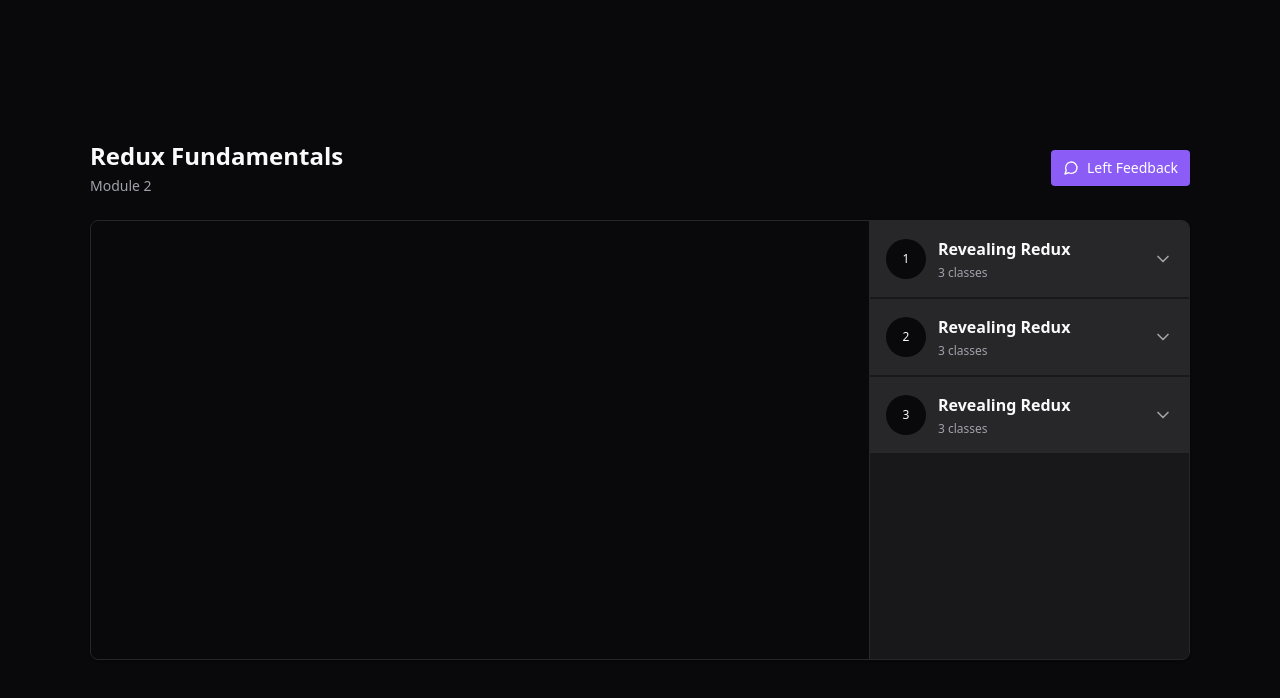
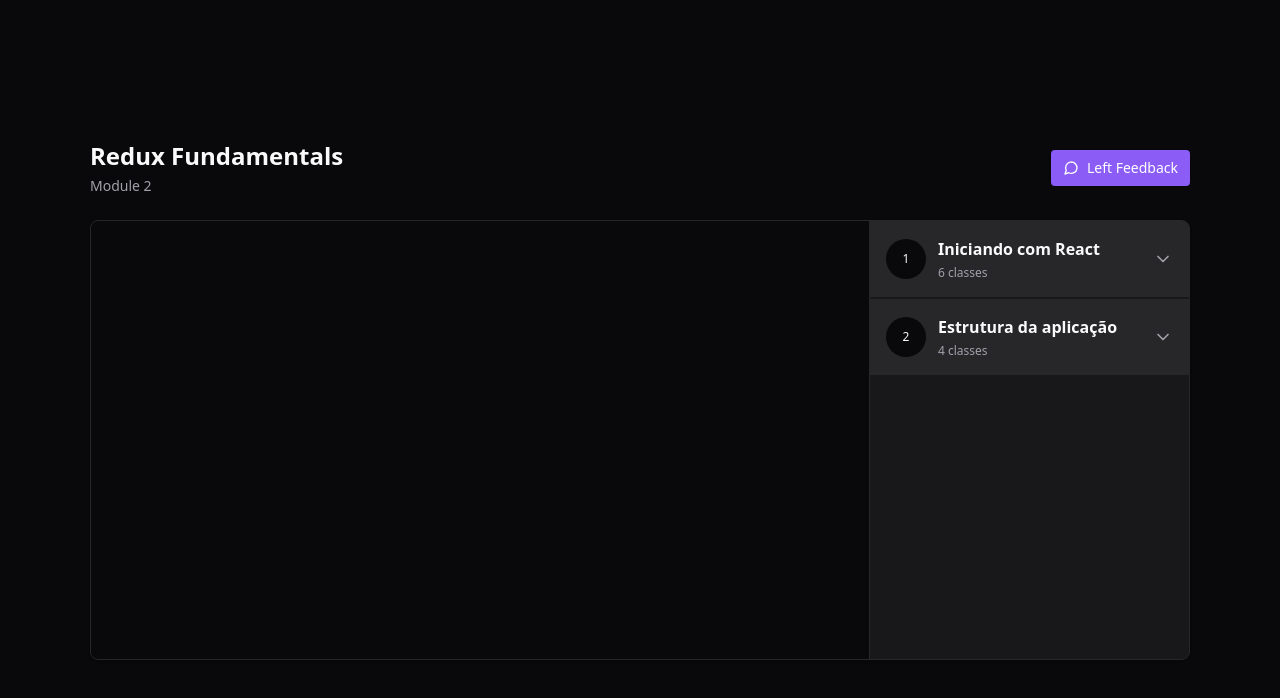
Before and after one commit to lucaspaulodev/react-readux-zustand, a React (Vite) app: page / in a window 1280 px wide. Shown: the top 698 px of the page. Built offline with nearby package versions, Linux system fonts and the light colour scheme; the HTML template or start-up script is replaced by a standard one.

Commit message:
Making the playerSlice and play action be used by components.

```diff
--- a/src/components/Lesson.tsx
+++ b/src/components/Lesson.tsx
@@ -3,11 +3,12 @@
 interface LessonProps {
     title: string;
     duration: string;
+    onPlay: () => void
 }
 
-export function Lesson({title, duration}: LessonProps) {
+export function Lesson({title, duration, onPlay}: LessonProps) {
     return (
-        <button className="flex items-center gap-3 text-sm text-zinc-400">
+        <button onClick={onPlay} className="flex items-center gap-3 text-sm text-zinc-400">
             <Video className="w-4 h-4 text-zinc-500"/>
             <span>{title}</span>
             <span className="ml-auto font-mono text-xs text-zinc-500">{duration}</span>
--- a/src/components/Module.tsx
+++ b/src/components/Module.tsx
@@ -1,6 +1,9 @@
 import * as Collapsible from '@radix-ui/react-collapsible';
 import { ChevronDown } from "lucide-react";
 import { Lesson } from "./Lesson";
+import { useAppSelector } from '../store';
+import { useDispatch } from 'react-redux';
+import { play } from '../store/slices/player';
 
 interface ModuleProps {
     moduleIndex: number;
@@ -10,6 +13,10 @@
 }
 
 export function Module({moduleIndex, title, amoutOfLessons}: ModuleProps) {
+    const lessons = useAppSelector(state => state.player.course.modules[moduleIndex].lessons)
+
+    const dispatch = useDispatch()
+
     return (
         <Collapsible.Root className="group">
             <Collapsible.Trigger className="flex w-full items-center gap-3 bg-zinc-800 p-4">
@@ -28,9 +35,16 @@
             </Collapsible.Trigger>
         <Collapsible.Content>
             <nav className="relative flex flex-col gap-4 p-6">
-                <Lesson title={'Redux Fundamentals'} duration={'09:13'}/>
-                <Lesson title={'Redux Fundamentals'} duration={'09:13'}/>
-                <Lesson title={'Redux Fundamentals'} duration={'09:13'}/>
+                {lessons.map((lesson, lessonIndex) => {
+                    return (
+                        <Lesson
+                            key={lesson.id}
+                            title={lesson.title}
+                            duration={lesson.duration}
+                            onPlay={() => dispatch(play([moduleIndex, lessonIndex]))}
+                        />
+                    )
+                })}
             </nav>
         </Collapsible.Content>
 
--- a/src/components/VideoPlayer.tsx
+++ b/src/components/VideoPlayer.tsx
@@ -1,13 +1,19 @@
 import ReactPlayer from "react-player";
+import { useAppSelector } from "../store";
 
 export function VideoPlayer() {
+    const currentVideoId = useAppSelector(state => {
+        const {currentModuleIndex, currentLessonIndex, course} = state.player
+        return course.modules[currentModuleIndex].lessons[currentLessonIndex].id
+    })
+
     return (
         <div className="w-full bg-zinc-950 aspect-video">
             <ReactPlayer
                 width="100%"
                 height="100%"
                 controls
-                url={'https://www.youtube.com/watch?v=Tl9uyOqRdJ8'}
+                url={`https://www.youtube.com/watch?v=${currentVideoId}`}
             />
         </div>
     )
--- a/src/pages/Player.tsx
+++ b/src/pages/Player.tsx
@@ -3,8 +3,11 @@
 import { Header } from "../components/Header";
 import { VideoPlayer } from "../components/VideoPlayer";
 import { Module } from "../components/Module";
+import { useAppSelector } from "../store";
 
 export function Player() {
+    const modules = useAppSelector(state => state.player.course.modules)
+
     return (
         <div className="h-screen bg-zinc-950 text-zinc-50 flex justify-center items-center">
             <div className="flex w-[1100px] flex-col gap-6">
@@ -20,9 +23,11 @@
                         <VideoPlayer />
                     </div>
                     <aside className="w-80 absolute top-0 bottom-0 right-0 border-l divide-y-2 divide-zinc-900 border-zinc-800 bg-zinc-900 overflow-y-scroll scrollbar-thin scrollbar-track-zinc-950 scrollbar-thumb-zinc-800 ">
-                        <Module moduleIndex={0} title={'Revealing Redux'} amoutOfLessons={3}/>
-                        <Module moduleIndex={1} title={'Revealing Redux'} amoutOfLessons={3}/>
-                        <Module moduleIndex={2} title={'Revealing Redux'} amoutOfLessons={3}/>
+                        {modules.map((module, index) => {
+                            return (
+                                <Module key={module.id} moduleIndex={index} title={module.title} amoutOfLessons={module.lessons.length}/>
+                            )
+                        })}
                     </aside>
                 </main>
             </div>
```
